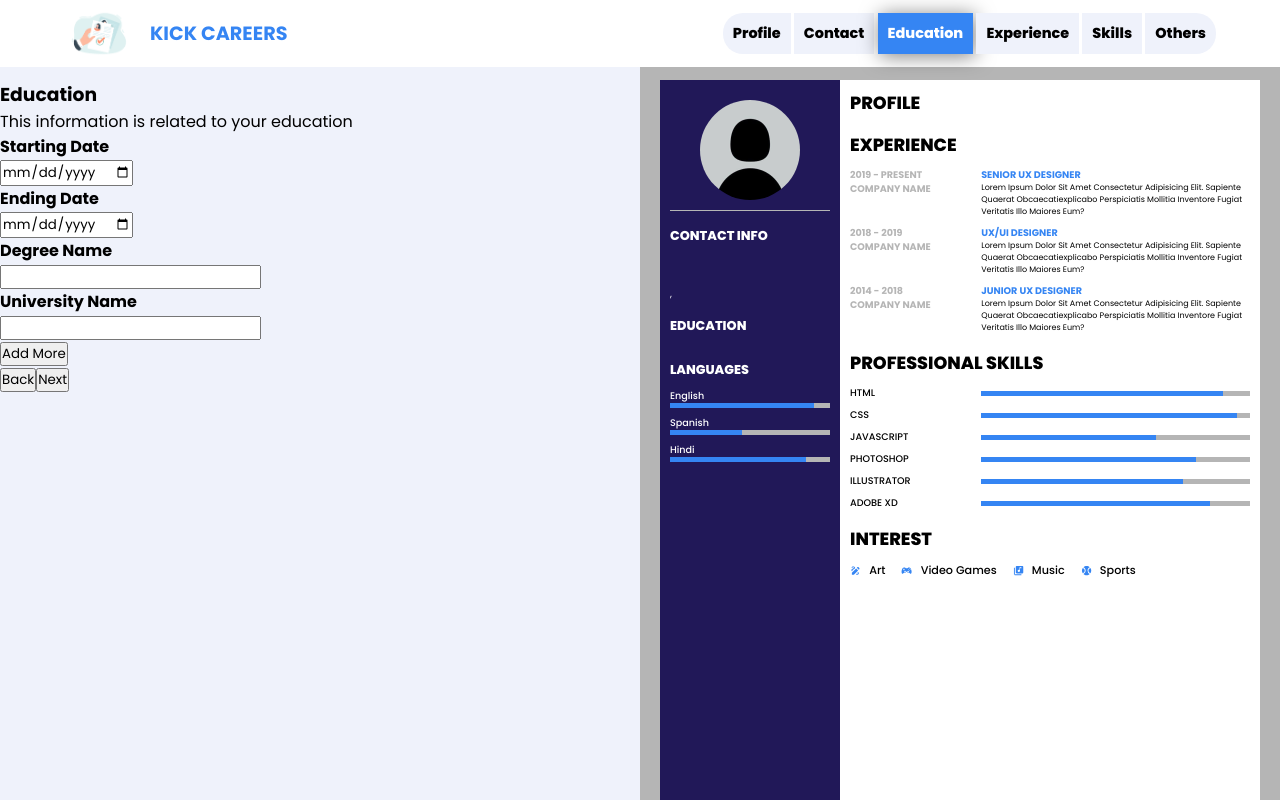
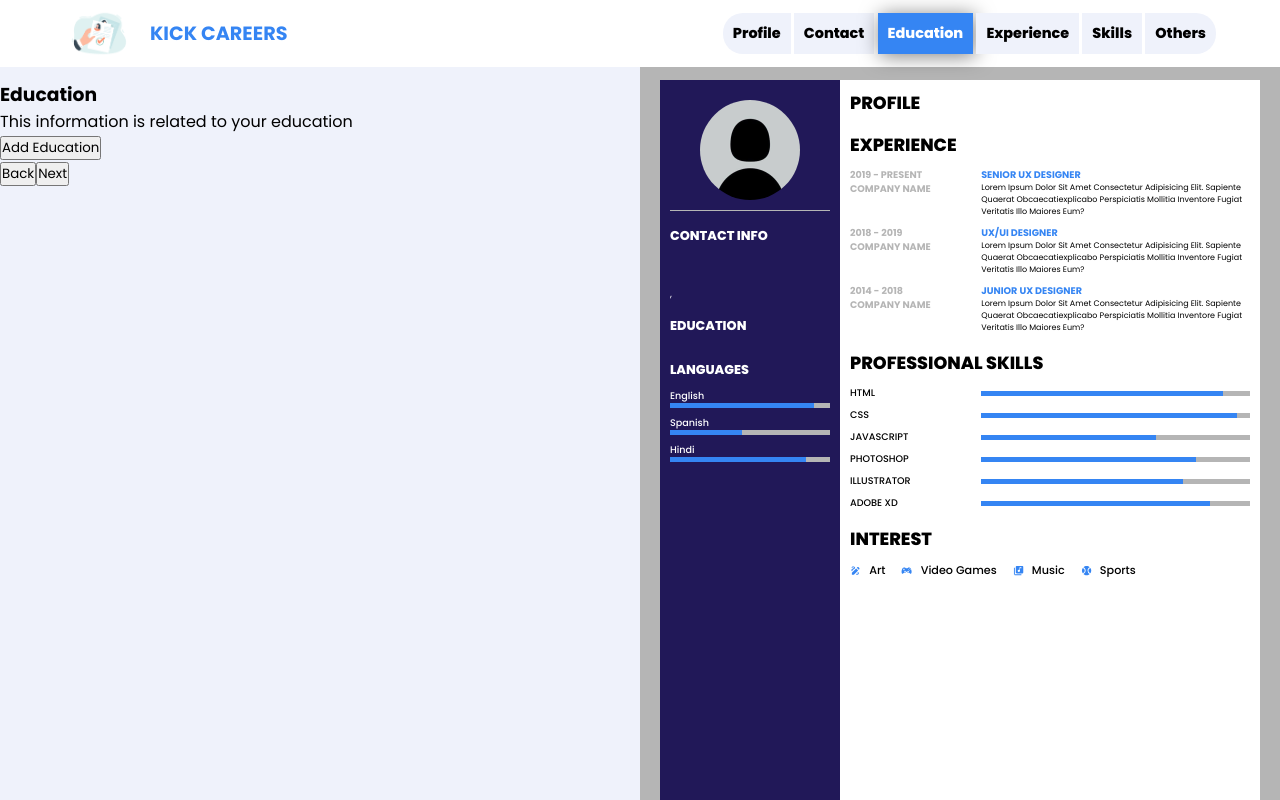
Before and after one commit to aj0911/ResumeBuilder, a React (Create React App) app: page /Resume in a window 1280 px wide. Built offline with nearby package versions, Linux system fonts and the light colour scheme.

Commit message:
logic completed

```diff
--- a/src/Components/Resume/Education.jsx
+++ b/src/Components/Resume/Education.jsx
@@ -8,7 +8,7 @@ const Education = ({setActive,setEducation,education}) => {
       setActive(2);
   }
 
-  const [edu, setEdu] = useState(['0'])
+  const [count,setCount] = useState(0);
 
 return (
   <>
@@ -18,28 +18,28 @@ return (
       </div>
       <form onSubmit={(e)=>handleNext(e)}>
           {
-            edu.map((f,i)=>(
+            Object.values(education).map((_,i)=>(
               <div key={i} className="inputs">
                 <div className="formControl">
                     <h4>Starting Date</h4>
-                    <input   onChange={(e)=>setEducation({...education,f:{...education[f],startingDate:e.target.value}})} type="date" required />
+                    <input value={education[i].startingDate}  onChange={(e)=>setEducation({...education,[i]:{...education[i],startingDate:e.target.value}})} type="date" required />
                 </div>
                 <div className="formControl">
                     <h4>Ending Date</h4>
-                    <input   onChange={(e)=>setEducation({...education,f:{...education[f],endingDate:e.target.value}})} type="date" required />
+                    <input value={education[i].endingDate}  onChange={(e)=>setEducation({...education,[i]:{...education[i],endingDate:e.target.value}})} type="date" required />
                 </div>
                 <div className="formControl">
                     <h4>Degree Name</h4>
-                    <input  onChange={(e)=>setEducation({...education,f:{...education[f],degreeName:e.target.value}})} type="text" required />
+                    <input value={education[i].degreeName} onChange={(e)=>setEducation({...education,[i]:{...education[i],degreeName:e.target.value}})} type="text" required />
                 </div>
                 <div className="formControl">
                     <h4>University Name</h4>
-                    <input  onChange={(e)=>setEducation({...education,f:{...education[f],universityName:e.target.value}})} type="text" required />
+                    <input value={education[i].universityName} onChange={(e)=>setEducation({...education,[i]:{...education[i],universityName:e.target.value}})} type="text" required />
                 </div>
               </div>
             ))
           }
-          <button onClick={()=>setEdu([...edu,(edu.length+1).toString()])}>Add More</button>
+          <button onClick={()=>{setEducation({...education,[count]:{}});setCount(count+1)}}>{(count===0)?'Add Education':'Add More'}</button>
           <div className="btns">
               <button onClick={()=>setActive(1)}>Back</button>
               <input type="submit" value={'Next'} />
```
